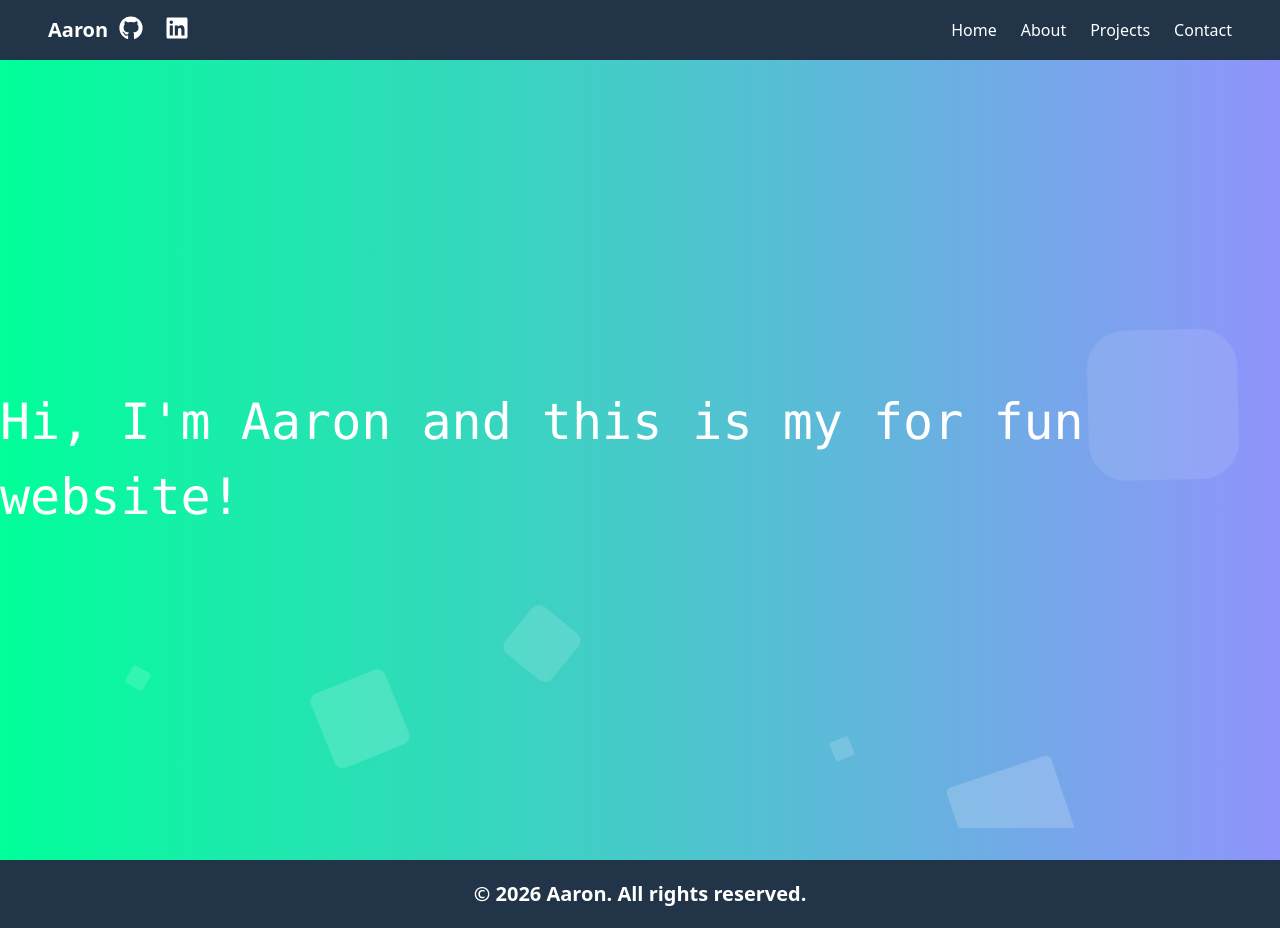
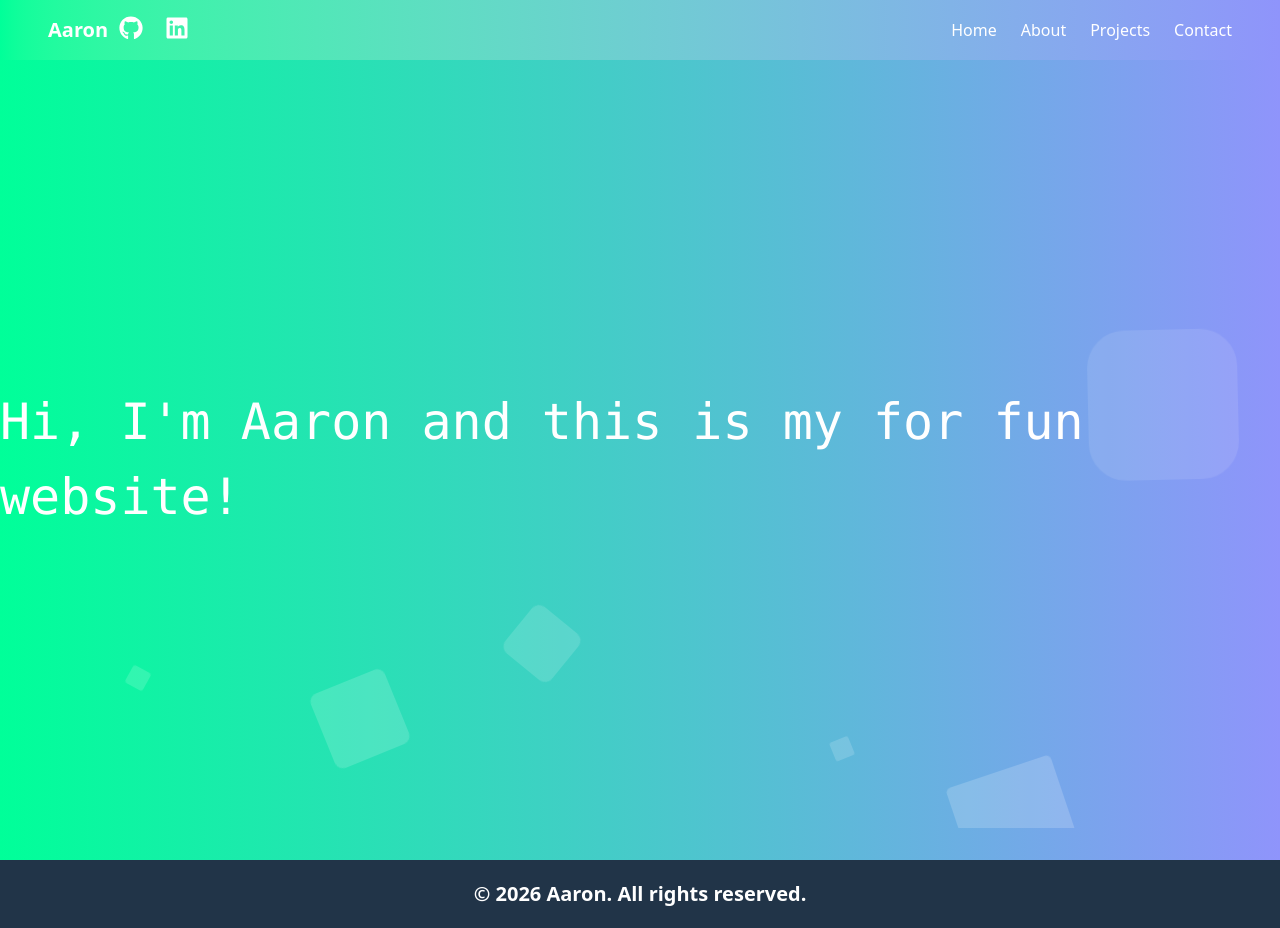
Before and after one commit to AaronthiccThai/PersonalWebsite, a React (Vite) app in the folder frontend/: page / in a window 1280 px wide. Built offline with nearby package versions, Linux system fonts and the light colour scheme.

Commit message:
changed up header to match the bg of the page

```diff
--- a/frontend/src/components/Header.tsx
+++ b/frontend/src/components/Header.tsx
@@ -23,7 +23,7 @@ const Header: React.FC = () => {
   };
 
   return (
-    <nav className="bg-[rgb(33,52,72)] dark:bg-gray-800 shadow">
+  <nav className="bg-linear-to-r from-(--bg-start) to-(--bg-end) shadow">
       <div className="flex items-center justify-between px-12 py-4 text-white">
         <div>
           <span className="font-bold text-xl hover:text-blue-300 cursor-pointer" onClick={goToHome}>Aaron</span>
--- a/frontend/src/components/Layout.tsx
+++ b/frontend/src/components/Layout.tsx
@@ -1,18 +1,39 @@
-import Header from "./Header";
-import Footer from "./Footer";
+import { useLocation } from "react-router-dom"
+import { useEffect, useState } from "react"
+import Header from "./Header"
+import Footer from "./Footer"
 
-const Layout: React.FC<{ children: React.ReactNode }> = ({ children }) => {
+const themes: Record<string, { start: string; end: string }> = {
+  "/": { start: "#00ff99", end: "#8f94fb" },
+  "/about": { start: "#e9a398", end:  "#ead431" },
+  "/projects": { start: "#da7bf0", end: "#e3cb9b" },
+  "/contact": { start: "#ff6361", end: "#5babf0" },
+}
+
+const Layout = ({ children }: { children: React.ReactNode }) => {
+  const location = useLocation()
+  const [theme, setTheme] = useState(themes["/"])
+
+  useEffect(() => {
+    setTheme(themes[location.pathname] ?? themes["/"])
+  }, [location.pathname])
+
   return (
-    <div className="min-h-screen flex flex-col bg-[rgb(84,119,146)]">
-
+    <div className="min-h-screen flex flex-col
+                 bg-linear-to-r
+                 from-(--bg-start)
+                 to-(--bg-end)
+                 transition-all duration-500"
+      style={{
+        ["--bg-start" as any]: theme.start,
+        ["--bg-end" as any]: theme.end,
+      }}
+    >
       <Header />
-      <main className="flex-1 w-screen max-w-none">
-        {children}
-      </main>
-
+      <main className="flex-1">{children}</main>
       <Footer />
     </div>
-  );
-};
+  )
+}
 
-export default Layout;
+export default Layout
```
